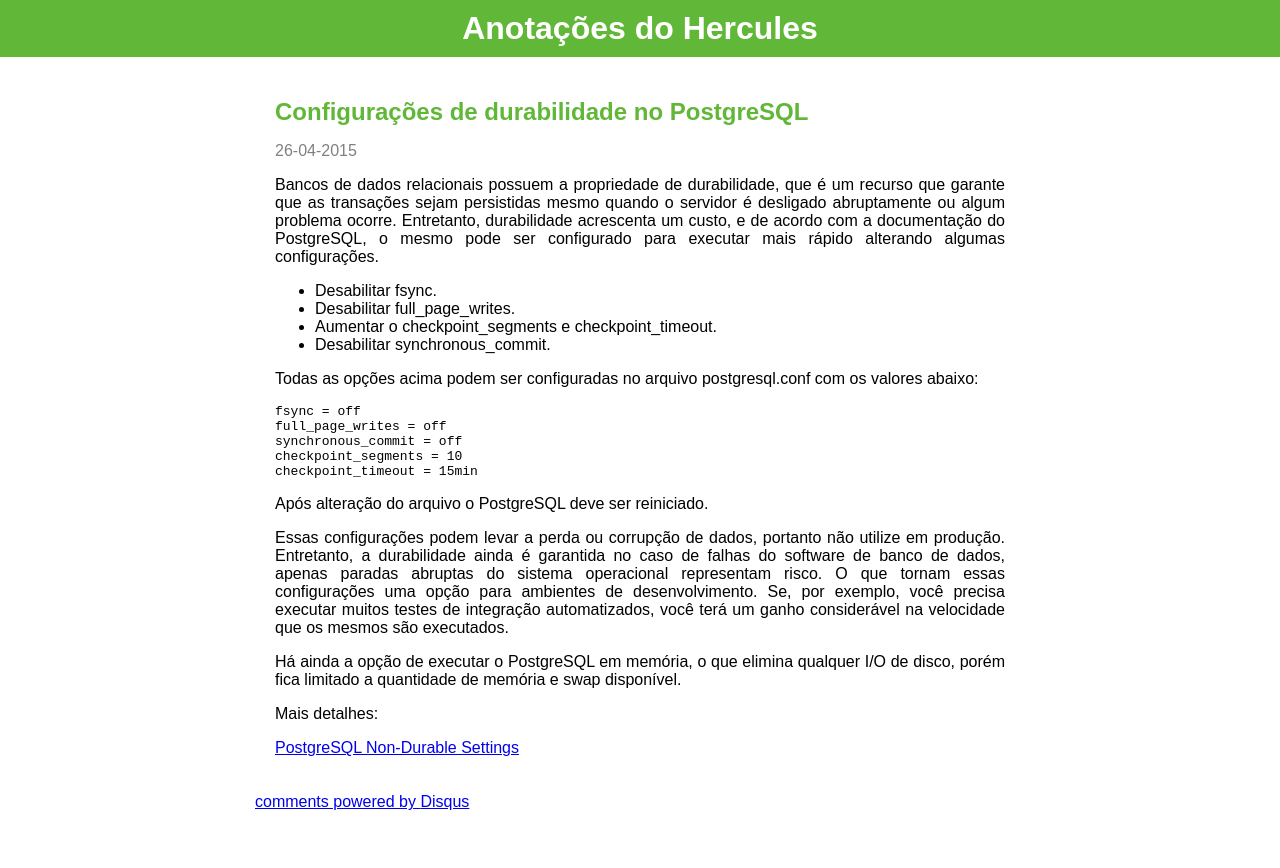
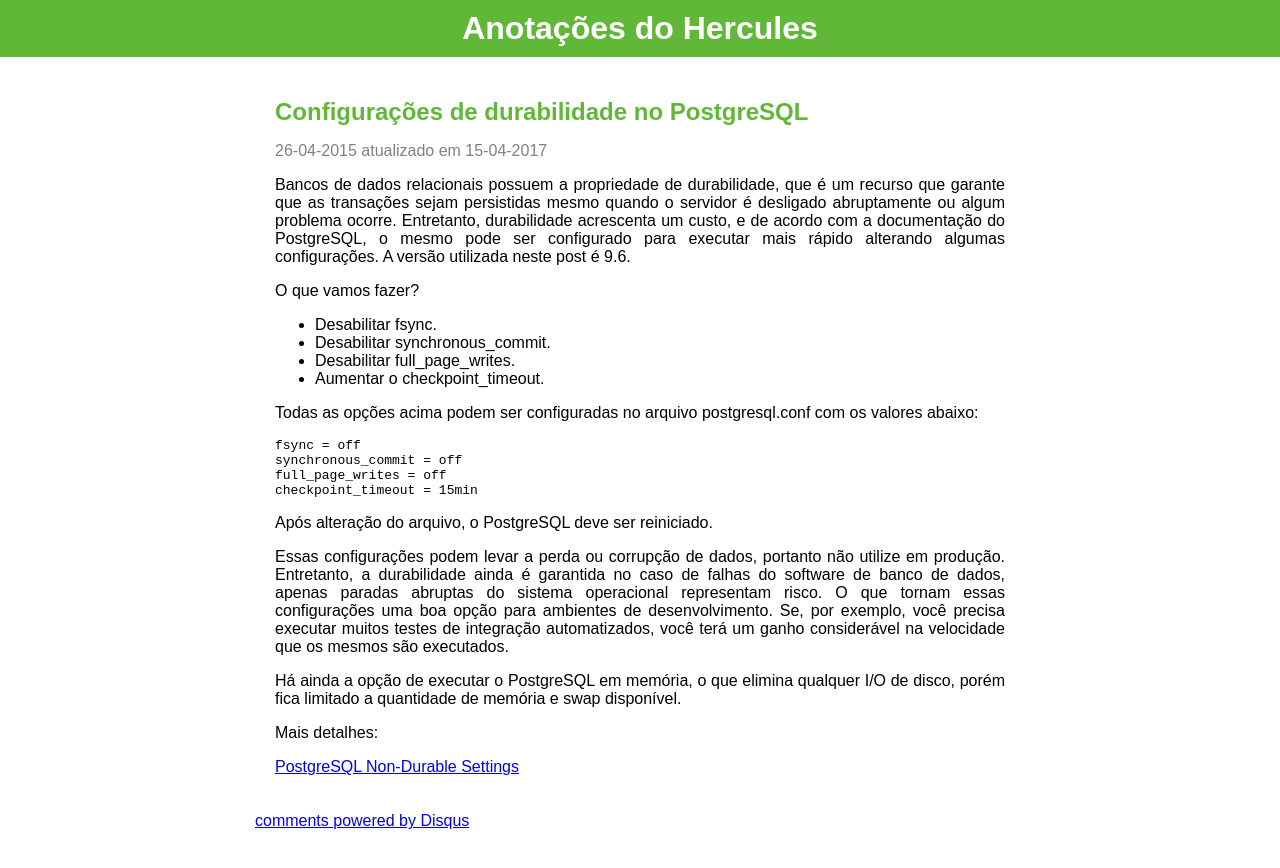
Before and after one commit to bitmaybewise/anotacoes-do-hercules, a Jekyll site: the page built from _posts/2015-04-26-configuracoes-de-durabilidade-no-postgresql.markdown, in a window 1280 px wide. Shown: the top 868 px of the page. Built offline with Jekyll 4.4.1, drawn with Linux system fonts in a browser that asks for light colours; comment, search, counter and statistics services are not loaded.

Commit message:
atualização do post de config. de durabilidade do postgresql

```diff
--- a/_posts/2015-04-26-configuracoes-de-durabilidade-no-postgresql.markdown
+++ b/_posts/2015-04-26-configuracoes-de-durabilidade-no-postgresql.markdown
@@ -1,28 +1,30 @@
 ---
 layout: post
 title: "Configurações de durabilidade no PostgreSQL"
-date:   2015-04-26 14:29:00
+date: 2015-04-26 14:29:00
+updated_at: 2017-04-15 11:29
 tags: postgresql
 ---
 
-Bancos de dados relacionais possuem a propriedade de durabilidade, que é um recurso que garante que as transações sejam persistidas mesmo quando o servidor é desligado abruptamente ou algum problema ocorre. Entretanto, durabilidade acrescenta um custo, e de acordo com a documentação do PostgreSQL, o mesmo pode ser configurado para executar mais rápido alterando algumas configurações.
+Bancos de dados relacionais possuem a propriedade de durabilidade, que é um recurso que garante que as transações sejam persistidas mesmo quando o servidor é desligado abruptamente ou algum problema ocorre. Entretanto, durabilidade acrescenta um custo, e de acordo com a documentação do PostgreSQL, o mesmo pode ser configurado para executar mais rápido alterando algumas configurações. A versão utilizada neste post é 9.6.
+
+O que vamos fazer?
 
 * Desabilitar fsync.
+* Desabilitar synchronous\_commit.
 * Desabilitar full\_page\_writes.
-* Aumentar o checkpoint\_segments e checkpoint\_timeout.
-* Desabilitar synchronous\_commit.
+* Aumentar o checkpoint\_timeout.
 
 Todas as opções acima podem ser configuradas no arquivo postgresql.conf com os valores abaixo:
 
     fsync = off
+    synchronous_commit = off
     full_page_writes = off
-    synchronous_commit = off
-    checkpoint_segments = 10
     checkpoint_timeout = 15min
 
-Após alteração do arquivo o PostgreSQL deve ser reiniciado.
+Após alteração do arquivo, o PostgreSQL deve ser reiniciado.
 
-Essas configurações podem levar a perda ou corrupção de dados, portanto não utilize em produção. Entretanto, a durabilidade ainda é garantida no caso de falhas do software de banco de dados, apenas paradas abruptas do sistema operacional representam risco. O que tornam essas configurações uma opção para ambientes de desenvolvimento. Se, por exemplo, você precisa executar muitos testes de integração automatizados, você terá um ganho considerável na velocidade que os mesmos são executados.
+Essas configurações podem levar a perda ou corrupção de dados, portanto não utilize em produção. Entretanto, a durabilidade ainda é garantida no caso de falhas do software de banco de dados, apenas paradas abruptas do sistema operacional representam risco. O que tornam essas configurações uma boa opção para ambientes de desenvolvimento. Se, por exemplo, você precisa executar muitos testes de integração automatizados, você terá um ganho considerável na velocidade que os mesmos são executados.
 
 Há ainda a opção de executar o PostgreSQL em memória, o que elimina qualquer I/O de disco, porém fica limitado a quantidade de memória e swap disponível.
 
```
